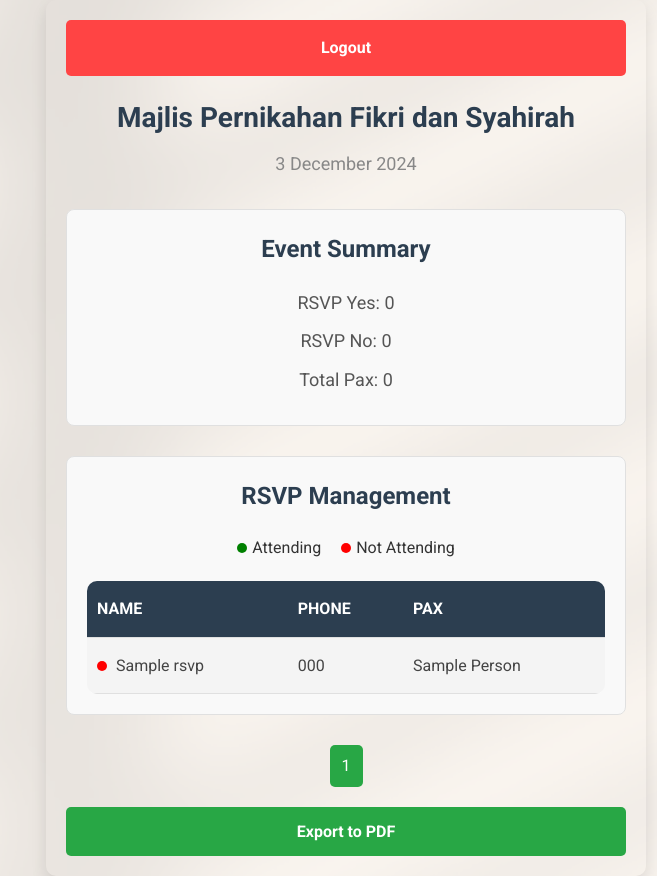
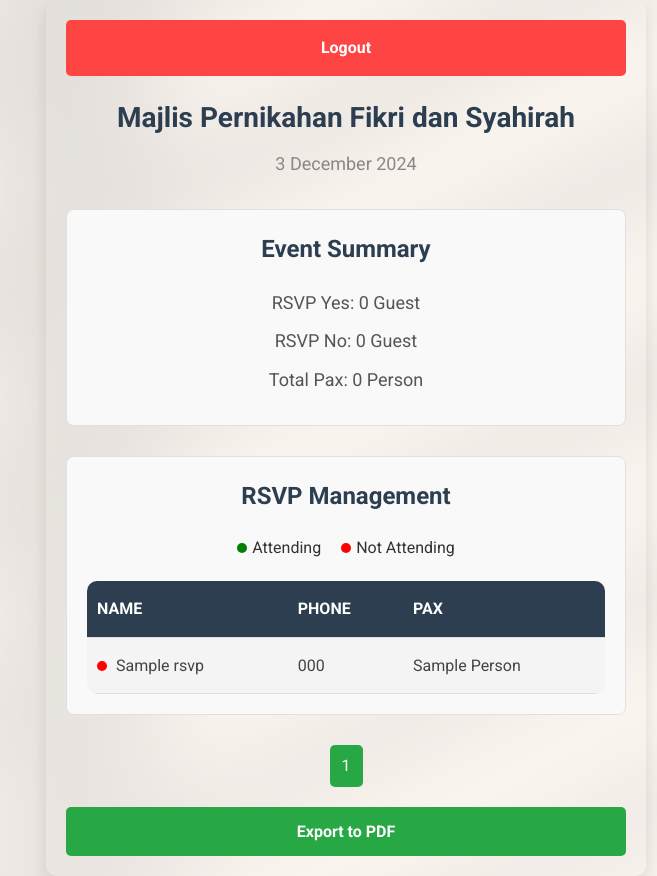
Before and after one commit to mrperfecttttt/eventmanager, a PHP site: page /dashboard.php in a window 1280 px wide. Shown: the whole page, without its empty margins (294-951 px from the left). Run offline with PHP 8.4, Linux system fonts and the light colour scheme; tables that the repository leaves empty or names only in its code hold one stand-in row (values such as "Sample post").

Commit message:
latestjk

```diff
--- a/dashboard.php
+++ b/dashboard.php
@@ -59,9 +59,9 @@ $totalPax = $totalPaxResult->fetch_assoc()['totalPax'];
         <div class="summary">
             <h2>Event Summary</h2>
 
-            <p>RSVP Yes: <?php echo $rsvpYes; ?></p>
-            <p>RSVP No: <?php echo $rsvpNo; ?></p>
-            <p>Total Pax: <?php echo $totalPax; ?></p>
+            <p>RSVP Yes: <?php echo $rsvpYes; ?> Guest</p>
+            <p>RSVP No: <?php echo $rsvpNo; ?> Guest</p>
+            <p>Total Pax: <?php echo $totalPax; ?> Person</p>
         </div>
 
         <div class="rsvp-management">
```
